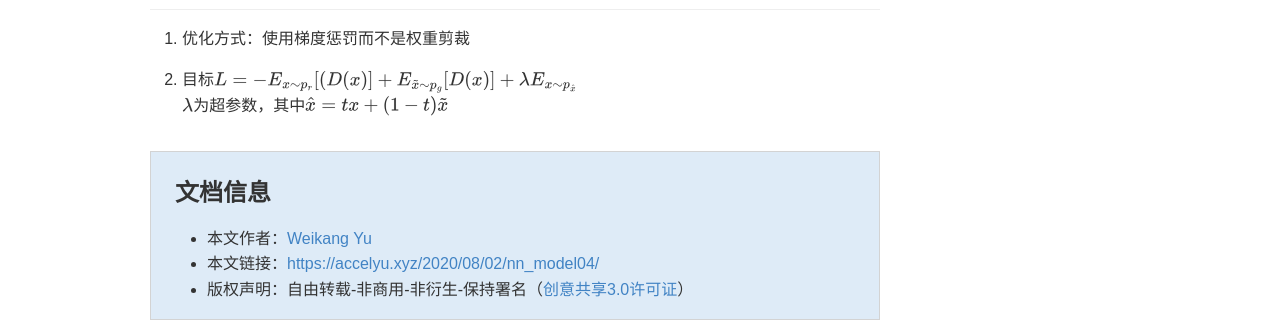
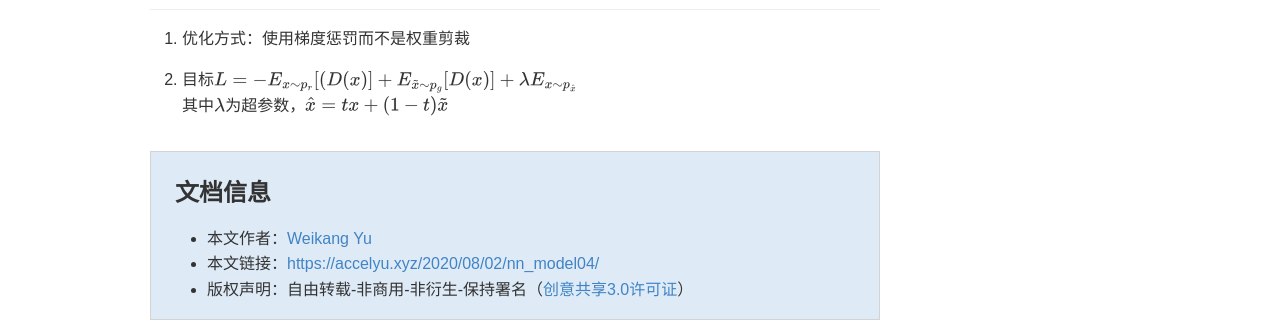
Before and after one commit to AccelYu/AccelYu.github.io, a Jekyll site: the page built from _posts/2020-08-02-nn_model04.md, in a window 1280 px wide and 900 px high, scrolled down 1841 px. Shown: the part 421-742 px from the top of the window. Built offline with Jekyll 4.4.1, drawn with Linux system fonts in a browser that asks for light colours; some web fonts are replaced; comment, search, counter and statistics services are not loaded; a style sheet for code colours, icons or effects is not loaded.

```diff
--- a/_posts/2020-08-02-nn_model04.md
+++ b/_posts/2020-08-02-nn_model04.md
@@ -79,4 +79,4 @@ $E_{x\sim p_g(x)}[-logD(x)]=D_{KL}(p_g \Vert p_r)+E_{x\sim p_r(x)}[log(D^\ast (x
 1. 优化方式：使用梯度惩罚而不是权重剪裁
 
 2. 目标$L=-E_{x\sim p_r}[(D(x)] + E_{\tilde{x}\sim p_g}[D(x)] + \lambda E_{x\sim p_\hat{x}}$
-$\lambda$为超参数，其中$\hat{x}=tx+(1-t)\tilde{x}$
+其中$\lambda$为超参数，$\hat{x}=tx+(1-t)\tilde{x}$
```
